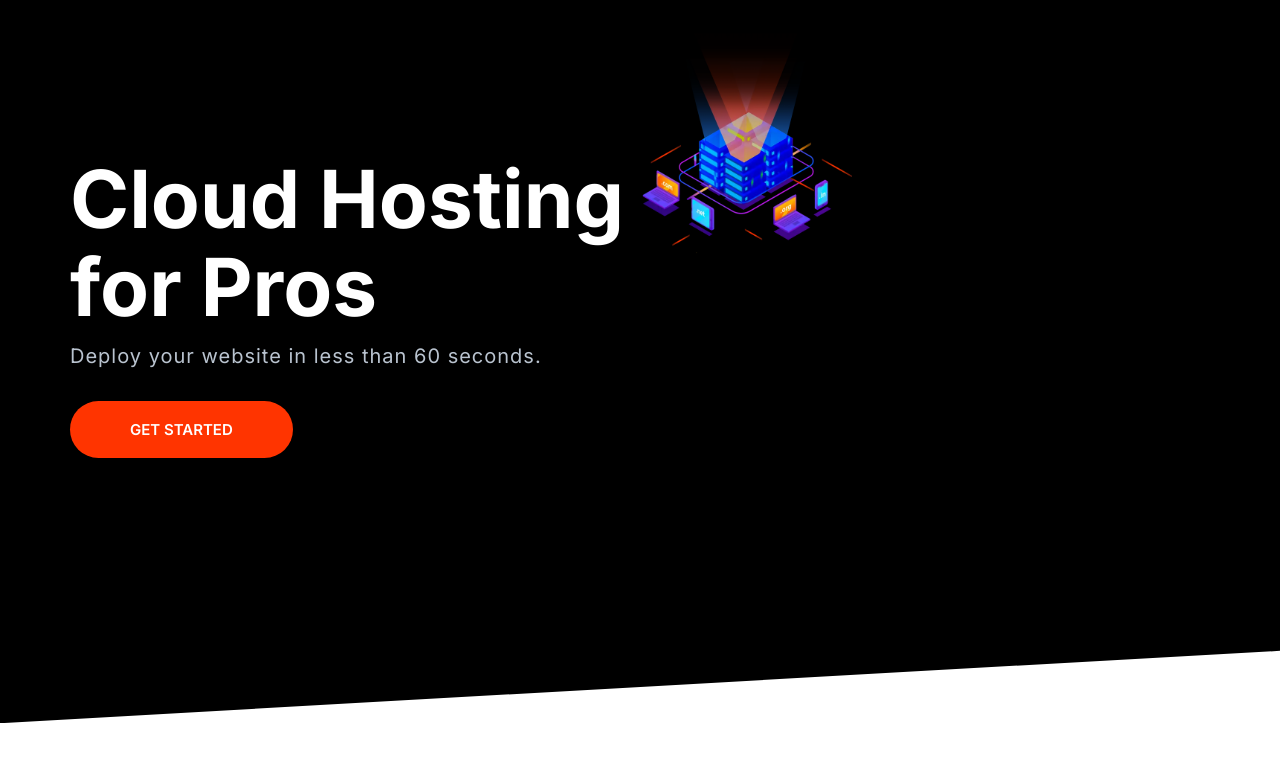
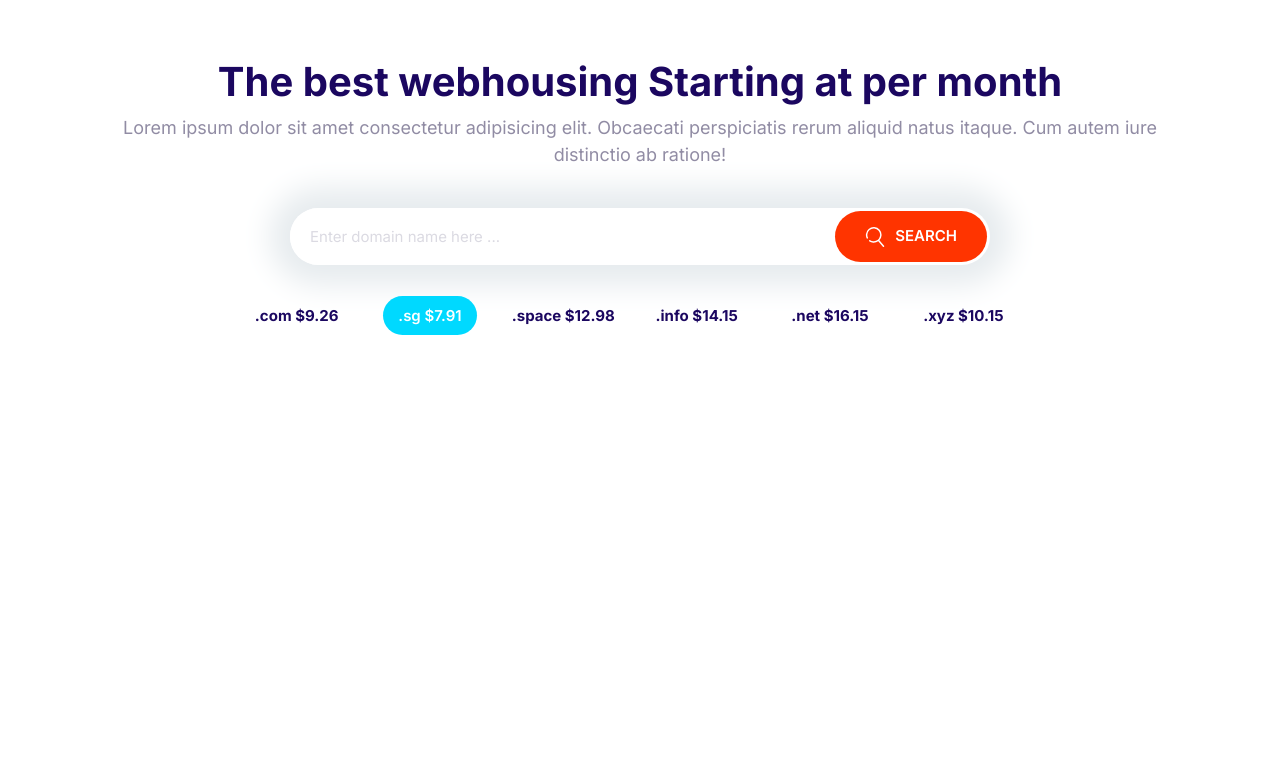
Before and after one commit to m-or/First-project, a plain HTML site: page index.html in a window 1280 px wide. Drawn offline with Linux system fonts and the light colour scheme.

Commit message:
Build block-domain component.

```diff
--- a/css/styles.css
+++ b/css/styles.css
@@ -221,11 +221,7 @@
     width: 30px;
  }
 
- .icon--btn {
-    fill: #fff;
-    margin-right: 1rem;
-    vertical-align: middle;
- }
+
 
 
  /*
@@ -311,6 +307,14 @@
     padding-right: 6rem;
  }
 
+ .btn .icon {
+   fill: #fff;
+   height: 2rem;
+   margin-right: 1rem;
+   vertical-align: middle;
+   width: 2rem;
+}
+
 
  @media screen and (min-width: 1024px) {
     .btn {
@@ -348,7 +352,7 @@
 
  .input-group {
     border-radius: var(--border--radius);
-    border: 1px solid var(--color-border);
+    border: 2px solid var(--color-border);
     display: flex;
     justify-content: space-between;
     white-space: nowrap;
@@ -363,7 +367,7 @@
 
  .input-group .input {
     border: 0;
-    padding: 1rem;
+    padding: 2rem;
     width: 100%;
     /* or flex-grow: 1  but this will make search button to go outside of dix when viewport is small*/
  }
@@ -835,3 +839,40 @@
       text-align: left;
    }
  }
+
+ /* Block-domain */
+
+ .block-domain .input-group{
+   border: 0;
+   box-shadow: 0 0 30px 20px #e6ebee;
+   margin: 4rem auto;
+   max-width: 700px;
+ }
+
+ .block-domain__description{
+   font-size: 2.2rem;
+ }
+
+ .block-domain__prices{
+   display: grid;
+   grid-template-columns: repeat(3, 1fr);
+   grid-template-rows: repeat(2, 1fr);
+   margin: 0 auto;
+   max-width: 800px;
+   row-gap: 2rem;
+ }
+
+ .block-domain__prices .list__item{
+   font-weight: 700;
+ }
+
+ @media screen and (min-width: 768px) {
+   .block-domain__prices{
+      display: grid;
+      grid-template-columns: repeat(auto-fit, minmax(10rem, 1fr));
+    }
+
+    .block-domain__description{
+      font-size: 1.8rem;
+    }
+ }
--- a/index.html
+++ b/index.html
@@ -14,19 +14,25 @@
 </head>
 
 <body>
-    <section class="block block--dark block--skewed-right hero">
-        <div class="container grid grid--1x2">
-            <header class="block__header hero__header">
-                <h1 class="block__heading hero__heading">Cloud Hosting for Pros</h1>
-                <p class="block__description hero__description">Deploy your website in less than 60 seconds.</p>
-                <button class="btn btn--accent btn--stretched">get started</button>
-            </header>
-            <picture>
-                <source type="image/webp" srcset="images/resized/banner.webp 1x, images/resized/banner@2x.webp 2x">
-                <source type="image/ong" srcset="images/resized/banner.png 1x, images/resized/banner@2x.png 2x">
-                <img class="hero__image" src="/images/banner.png" alt="">
-            </picture>
+    <section class="block container block-domain">
+        <header class="block__header">
+            <h2 class="block__heading">The best webhousing Starting at per month</h2>
+            <p class="block__description block-domain__description">Lorem ipsum dolor sit amet consectetur adipisicing elit. Obcaecati perspiciatis rerum aliquid natus itaque. Cum autem iure distinctio ab ratione!</p>
+        </header>
+        <div class="input-group">
+            <input class="input" type="text" placeholder="Enter domain name here ...">
+            <button class="btn btn--accent"><svg class="icon icon--white icon--small">
+                <use xlink:href="images/sprite.svg#search"></use>
+            </svg>search</button>
         </div>
+        <ul class="list list--inline block-domain__prices">
+            <li class="list__item">.com $9.26</li>
+            <li class="list__item"><span class="badge badge--secondary">.sg $7.91</span></li>
+            <li class="list__item">.space $12.98</li>
+            <li class="list__item">.info $14.15</li>
+            <li class="list__item">.net $16.15</li>
+            <li class="list__item">.xyz $10.15</li>
+        </ul>
     </section>
 
 
```
Also changed, not shown: components/block-domain.html (added, +20 -0 lines).
